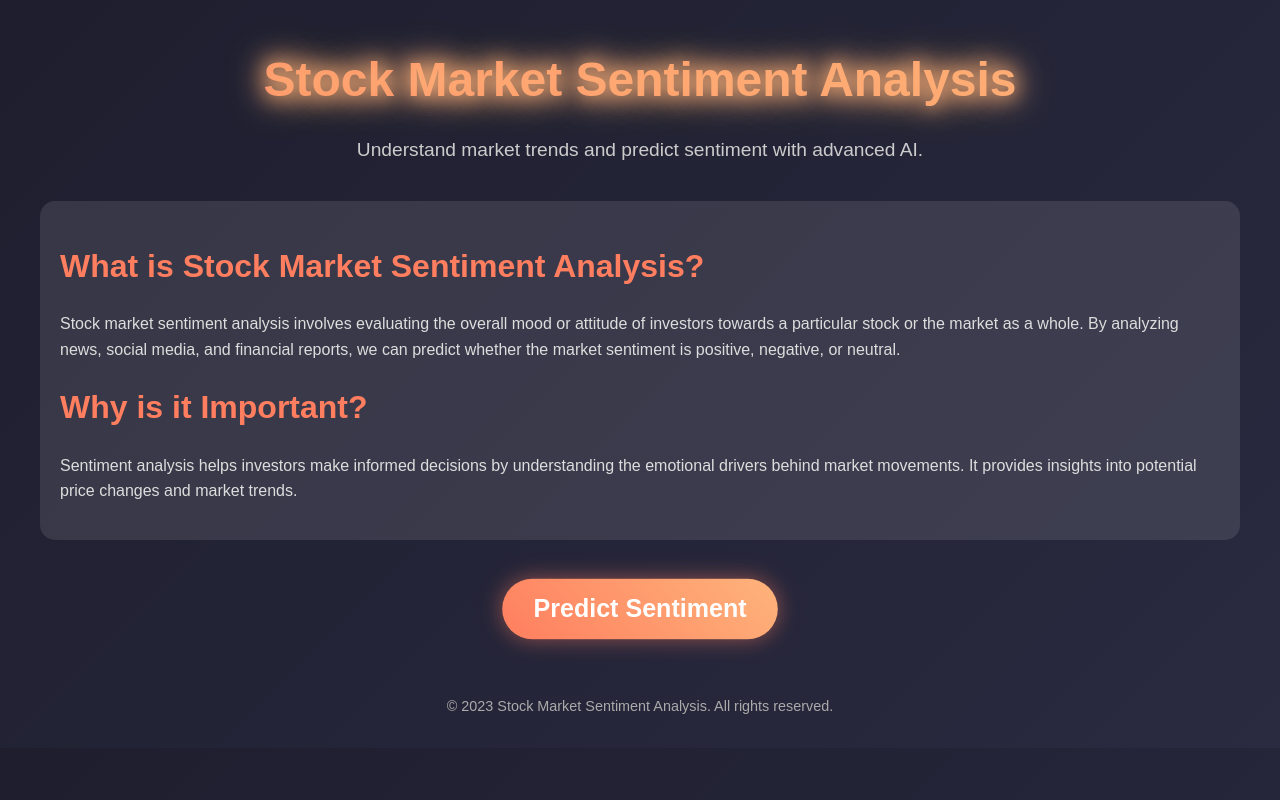
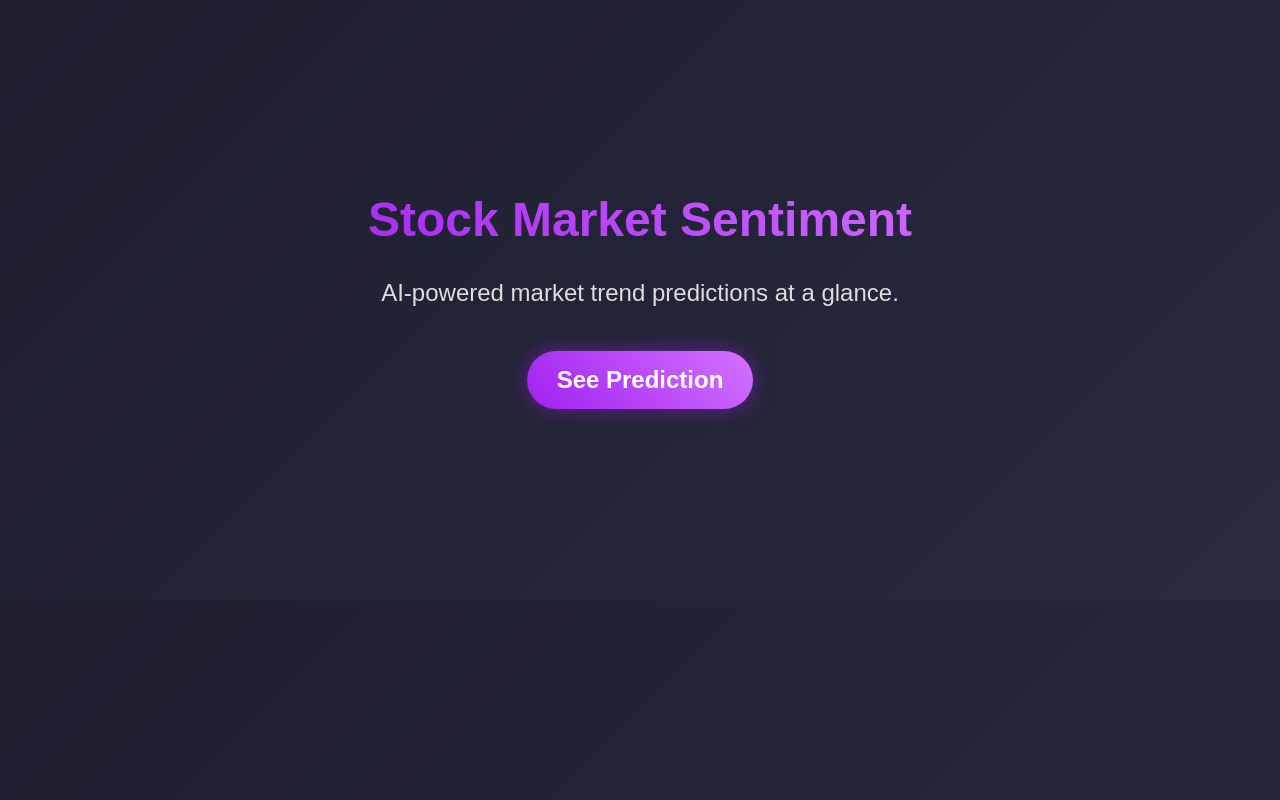
Before and after one commit to Harshithareddy1609/st8_stockmarket-sentiment-analysis, a Flask app: page / in a window 1280 px wide. Run offline with Flask 3, Linux system fonts and the light colour scheme.

Commit message:
predict html

```diff
--- a/app.py
+++ b/app.py
@@ -1,10 +1,18 @@
-from flask import Flask,render_template
+from flask import Flask,render_template,request
 app=Flask(__name__)
 
 @app.route("/")
-
 def index():
     return render_template("index.html")
 
+@app.route("/predict",methods=['POST','GET'])
+def predict():
+    if request.method=="POST":
+        msg=request.form.get("message")
+        print(msg)
+    else:
+        return render_template("predict.html")
+
+
 if __name__ == "__main__":
-    app.run()
+    app.run(host="0.0.0.0",port='5050')
--- a/templates/index.html
+++ b/templates/index.html
@@ -3,166 +3,63 @@
 <head>
   <meta charset="UTF-8">
   <meta name="viewport" content="width=device-width, initial-scale=1.0">
-  <title>Stock Market Sentiment Analysis</title>
+  <title>Stock Sentiment</title>
   <style>
-    /* General Styles */
     body {
       margin: 0;
       padding: 0;
       font-family: 'Poppins', sans-serif;
       background: linear-gradient(135deg, #1e1e2f, #2a2a40);
       color: #fff;
-      overflow-x: hidden;
+      text-align: center;
     }
 
     .container {
-      max-width: 1200px;
-      margin: 0 auto;
-      padding: 20px;
+      max-width: 800px;
+      margin: 15% auto;
     }
 
-    header {
-      text-align: center;
-      margin-bottom: 40px;
+    h1 {
+      font-size: 3rem;
+      font-weight: 700;
+      background: linear-gradient(45deg, #a020f0, #d473ff);
+      -webkit-background-clip: text;
+      -webkit-text-fill-color: transparent;
     }
 
-    header h1 {
-      font-size: 3rem;
-      font-weight: 700;
-      background: linear-gradient(45deg, #ff7e5f, #feb47b);
-      -webkit-background-clip: text;
-      -webkit-text-fill-color: transparent;
-      animation: glow 2s infinite alternate;
-    }
-
-    header p {
-      font-size: 1.2rem;
-      color: #ccc;
-    }
-
-    /* Info Section */
-    .info-section {
-      background: rgba(255, 255, 255, 0.1);
-      padding: 20px;
-      border-radius: 15px;
-      margin-bottom: 40px;
-      animation: fadeIn 2s ease-in-out;
-    }
-
-    .info-section h2 {
-      font-size: 2rem;
-      color: #ff7e5f;
-    }
-
-    .info-section p {
-      font-size: 1rem;
-      line-height: 1.6;
+    p {
+      font-size: 1.5rem;
       color: #ddd;
     }
 
-    /* Predict Button */
-    .predict-button-container {
-      display: flex;
-      justify-content: center;
-      align-items: center;
-      margin: 40px 0;
-    }
-
     .predict-button {
+      margin-top: 20px;
       padding: 15px 30px;
       font-size: 1.5rem;
       font-weight: 700;
       color: #fff;
-      background: linear-gradient(45deg, #ff7e5f, #feb47b);
+      background: linear-gradient(45deg, #a020f0, #d473ff);
       border: none;
       border-radius: 50px;
       cursor: pointer;
-      box-shadow: 0 0 20px rgba(255, 126, 95, 0.5);
+      box-shadow: 0 0 20px rgba(160, 32, 240, 0.5);
       transition: transform 0.3s ease, box-shadow 0.3s ease;
-      animation: pulse 2s infinite;
     }
 
     .predict-button:hover {
       transform: scale(1.1);
-      box-shadow: 0 0 30px rgba(255, 126, 95, 0.8);
-    }
-
-    /* Footer */
-    footer {
-      text-align: center;
-      margin-top: 60px;
-      font-size: 0.9rem;
-      color: #aaa;
-    }
-
-    /* Animations */
-    @keyframes glow {
-      0% {
-        text-shadow: 0 0 10px #ff7e5f, 0 0 20px #ff7e5f, 0 0 30px #ff7e5f;
-      }
-      100% {
-        text-shadow: 0 0 20px #feb47b, 0 0 30px #feb47b, 0 0 40px #feb47b;
-      }
-    }
-
-    @keyframes pulse {
-      0% {
-        transform: scale(1);
-      }
-      50% {
-        transform: scale(1.05);
-      }
-      100% {
-        transform: scale(1);
-      }
-    }
-
-    @keyframes fadeIn {
-      0% {
-        opacity: 0;
-        transform: translateY(20px);
-      }
-      100% {
-        opacity: 1;
-        transform: translateY(0);
-      }
+      box-shadow: 0 0 30px rgba(160, 32, 240, 0.8);
     }
   </style>
 </head>
 <body>
   <div class="container">
-    <header>
-      <h1>Stock Market Sentiment Analysis</h1>
-      <p>Understand market trends and predict sentiment with advanced AI.</p>
-    </header>
-
-    <main>
-      <div class="info-section">
-        <h2>What is Stock Market Sentiment Analysis?</h2>
-        <p>
-          Stock market sentiment analysis involves evaluating the overall mood or attitude of investors
-          towards a particular stock or the market as a whole. By analyzing news, social media, and
-          financial reports, we can predict whether the market sentiment is positive, negative, or neutral.
-        </p>
-        <h2>Why is it Important?</h2>
-        <p>
-          Sentiment analysis helps investors make informed decisions by understanding the emotional
-          drivers behind market movements. It provides insights into potential price changes and market trends.
-        </p>
-      </div>
-
-      <div class="predict-button-container">
-        <button id="predictButton" class="predict-button">Predict Sentiment</button>
-      </div>
-    </main>
-
-    <footer>
-      <p>&copy; 2023 Stock Market Sentiment Analysis. All rights reserved.</p>
-    </footer>
+    <h1>Stock Market Sentiment</h1>
+    <p>AI-powered market trend predictions at a glance.</p>
+    <button id="predictButton" class="predict-button">See Prediction</button>
   </div>
 
   <script>
-    // Redirect to /predict when the button is clicked
     document.getElementById('predictButton').addEventListener('click', () => {
       window.location.href = '/predict';
     });
```
Also changed, not shown: templates/predict.html (added, +142 -0 lines), 1 other file.
